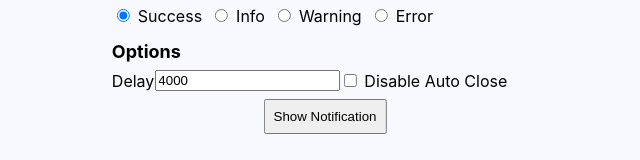
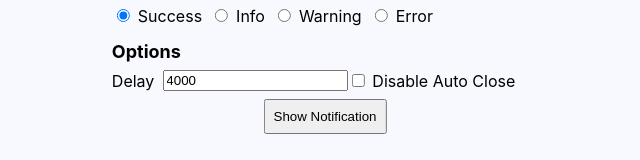
Before and after one commit to MajidHussainMK/react-notifications, a React (Create React App) app: page / in a window 1280 px wide. Shown: the part 300-460 px from the top of the page, without its empty margins (315-955 px from the left). Built offline with nearby package versions, Linux system fonts and the light colour scheme.

Commit message:
add margin

```diff
--- a/src/App.tsx
+++ b/src/App.tsx
@@ -78,6 +78,7 @@ function App() {
         <input
           type="number"
           value={delay}
+          style={{ marginLeft: 8 }}
           onChange={({ target }) => setDelay(+target.value)}
         />
         <Radio
```
